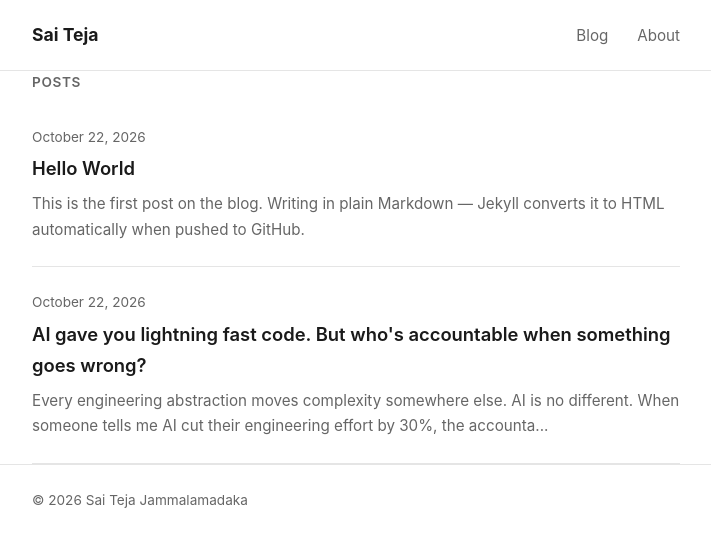
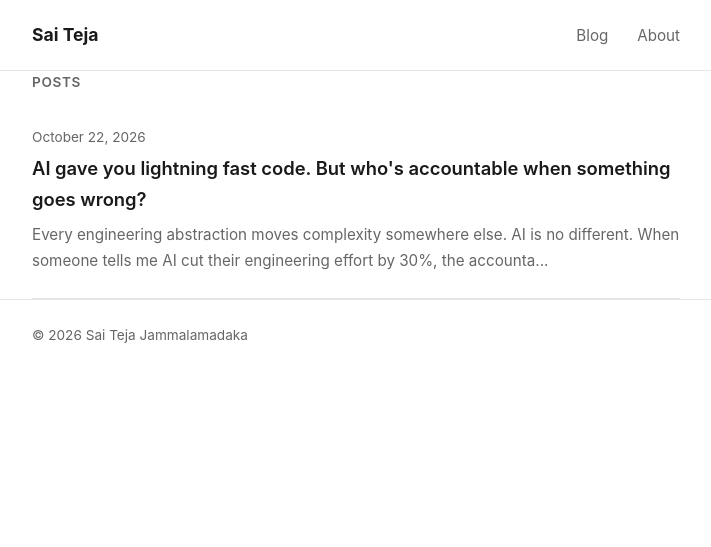
Before and after one commit to tsjamm/tsjamm.github.io, a Jekyll site: the page built from index.md, in a window 1280 px wide. Shown: the top 547 px of the page, without its empty margins (284-995 px from the left). Built offline with Jekyll 4.4.1, drawn with Linux system fonts in a browser that asks for light colours.

Commit message:
Remove hello world post

```diff
--- a/_config.yml
+++ b/_config.yml
@@ -7,6 +7,7 @@ author:
   name: Sai Teja Jammalamadaka
 
 # Build settings
+future: true
 markdown: kramdown
 highlighter: rouge
 permalink: /blog/:year/:month/:day/:title/
--- a/_posts/2026-10-22-hello-world.md
+++ /dev/null
@@ -1,17 +0,0 @@
----
-layout: post
-title: "Hello World"
-date: 2026-10-22
----
-
-This is the first post on the blog. Writing in plain Markdown — Jekyll converts it to HTML automatically when pushed to GitHub.
-
-## Why a blog?
-
-A place to think out loud, share what I'm learning, and build a writing habit.
-
-## What to expect
-
-Notes on software engineering, tools I'm using, and the occasional detour into whatever else catches my attention.
-
-Stay tuned.
```
